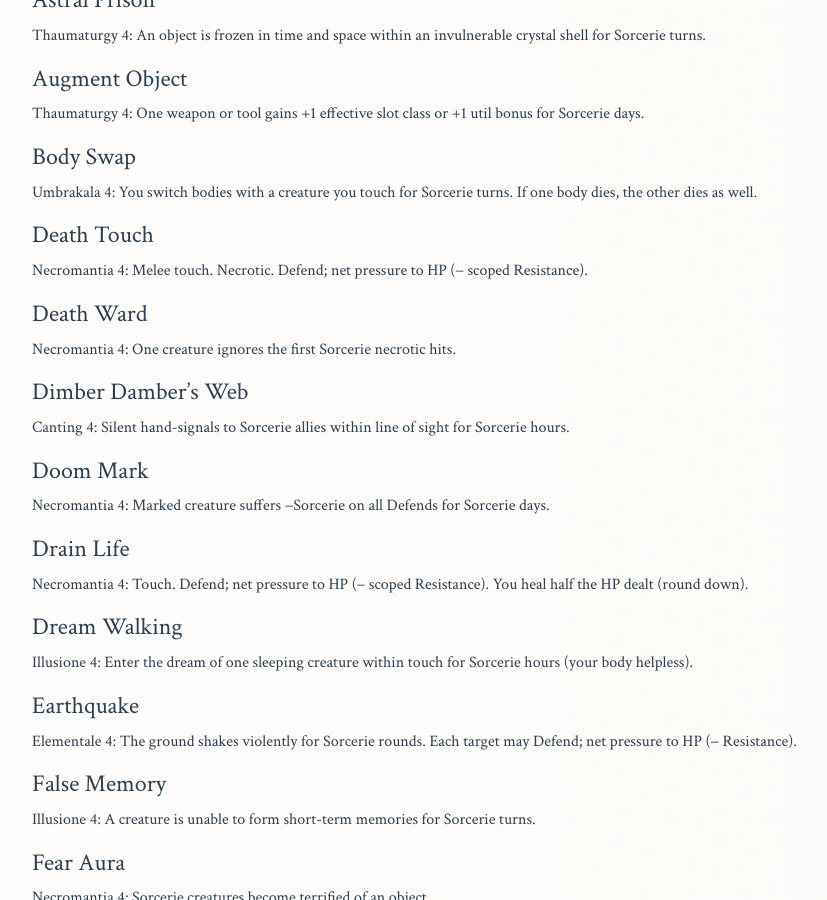
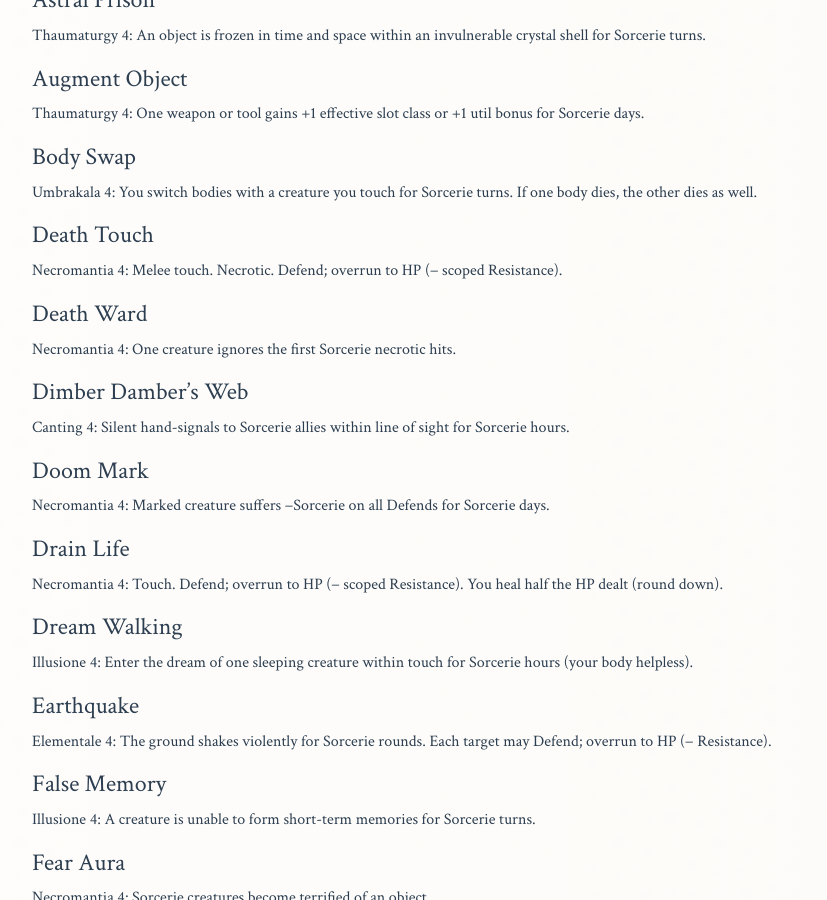
Before and after one commit to paulabrams/burners, a Jekyll site: the page built from burners-sorcerie.md, in a window 1280 px wide and 900 px high, scrolled down 23793 px. Shown: the whole window, without its empty margins (40-867 px from the left). Built offline with Jekyll 4.4.1, drawn with Linux system fonts in a browser that asks for light colours; some web fonts are replaced; some of the changed text lies outside the part shown.

Commit message:
Publish local draft: rename net pressure to overrun

```diff
--- a/burners-sorcerie.md
+++ b/burners-sorcerie.md
@@ -163,9 +163,9 @@ You may **Defend** as against any blow: commit Fuel dice, roll them, sum the fac
 **Physical** manifestations — conjured blade, stone shards, hail of metal, dodgeable cone — may be soaked by **AC** after Defend when the fiction makes the effect physical. **Non-physical** workings ignore AC.
 
 - **Defense ≥ cast:** fully defended — no effect, no HP loss.
-- **Defense < cast:** **net pressure** = cast − defense. Apply **either** the spell's HP harm **or** its control/status effect — **never both** on the same target from one working.
-
-**Damage** workings apply net pressure to HP **1:1** — each point of net pressure is one HP lost (Resistance still applies per kind). Physical spell attacks — shards, force blades, thunder you can dive from — use Defend, then AC, then Resistance like weapon blows.
+- **Defense < cast:** **overrun** = cast − defense. Apply **either** the spell's HP harm **or** its control/status effect — **never both** on the same target from one working.
+
+**Damage** workings apply overrun to HP **1:1** — each point of overrun is one HP lost (Resistance still applies per kind). Physical spell attacks — shards, force blades, thunder you can dive from — use Defend, then AC, then Resistance like weapon blows.
 
 **Control** (charm, sleep, fear, command…) is effect-only, not an HP meter. Fully defended: none. Defense fell short: the spell lands — **full control** as written when pressure is overwhelming, or **partial control** in edge cases only (Guide's call: weaker duration, loose compliance, one action slipped free). Recover when the working ends or is broken.
 
@@ -759,7 +759,7 @@ Illusione 1: Anything magical within line of sight glows and reveals its propert
 
 #### Dragon's Breath
 
-Elementale 1: Cone 60'. Each target may Defend; net pressure to HP (− Resistance).
+Elementale 1: Cone 60'. Each target may Defend; overrun to HP (− Resistance).
 
 #### Filch
 
@@ -1006,7 +1006,7 @@ Thaumaturgy 2: Make Sorcerie objects hover 2' above the ground, frictionless. Th
 
 #### Ice Heart
 
-Umbrakala 2: An ice layer spreads across a surface, up to Sorcerie × 10' in radius; creatures touched may Defend; net pressure to HP (− scoped Resistance).
+Umbrakala 2: An ice layer spreads across a surface, up to Sorcerie × 10' in radius; creatures touched may Defend; overrun to HP (− scoped Resistance).
 
 #### Increase Gravity
 
@@ -1082,7 +1082,7 @@ Thaumaturgy 3: Mechanisms (locks, traps, clockwork) obey simple commands for Sor
 
 #### Corpse Explosion
 
-Necromantia 3: 10' burst from one corpse. Each target may Defend; net pressure to HP (− Resistance).
+Necromantia 3: 10' burst from one corpse. Each target may Defend; overrun to HP (− Resistance).
 
 #### Darkmans Cloak
 
@@ -1117,7 +1117,7 @@ Illusione 3: Sorcerie creatures are invisible for as long as they can hold their
 
 #### Lightning Strike
 
-Elementale 3: Defend; net pressure to HP (− scoped Resistance).
+Elementale 3: Defend; overrun to HP (− scoped Resistance).
 
 #### Liquid Air
 
@@ -1129,7 +1129,7 @@ Thaumaturgy 3: Repair one broken mundane object up to chair-size; magical items
 
 #### Mind Shatter
 
-Umbrakala 3: Psychic — ignores Resistance. Defend; net pressure to HP (− scoped Resistance) **or** stunned 1 turn if defense < cast (not both).
+Umbrakala 3: Psychic — ignores Resistance. Defend; overrun to HP (− scoped Resistance) **or** stunned 1 turn if defense < cast (not both).
 
 #### Mirror Image
 
@@ -1169,7 +1169,7 @@ Necromantia 3: One creature feels your wound pain; if you have an open wound, th
 
 #### Phantasmal Force
 
-Illusione 3: Moving illusion. If believed: psychic — ignores AC. Defend; net pressure to HP (− scoped Resistance).
+Illusione 3: Moving illusion. If believed: psychic — ignores AC. Defend; overrun to HP (− scoped Resistance).
 
 #### Phantom Sound
 
@@ -1264,7 +1264,7 @@ Umbrakala 4: You switch bodies with a creature you touch for Sorcerie turns. If
 
 #### Death Touch
 
-Necromantia 4: Melee touch. Necrotic. Defend; net pressure to HP (− scoped Resistance).
+Necromantia 4: Melee touch. Necrotic. Defend; overrun to HP (− scoped Resistance).
 
 #### Death Ward
 
@@ -1280,7 +1280,7 @@ Necromantia 4: Marked creature suffers −Sorcerie on all Defends for Sorcerie d
 
 #### Drain Life
 
-Necromantia 4: Touch. Defend; net pressure to HP (− scoped Resistance). You heal half the HP dealt (round down).
+Necromantia 4: Touch. Defend; overrun to HP (− scoped Resistance). You heal half the HP dealt (round down).
 
 #### Dream Walking
 
@@ -1288,7 +1288,7 @@ Illusione 4: Enter the dream of one sleeping creature within touch for Sorcerie
 
 #### Earthquake
 
-Elementale 4: The ground shakes violently for Sorcerie rounds. Each target may Defend; net pressure to HP (− Resistance).
+Elementale 4: The ground shakes violently for Sorcerie rounds. Each target may Defend; overrun to HP (− Resistance).
 
 #### False Memory
 
@@ -1572,7 +1572,7 @@ Umbrakala 5: Pass through Sorcerie closed doors/windows as if open; no sound.
 
 #### Thunder Call
 
-Elementale 5: Burst in Sorcerie × 10'. Each target may Defend; net pressure to HP (− Resistance). Deafened 1 turn if net pressure lands.
+Elementale 5: Burst in Sorcerie × 10'. Each target may Defend; overrun to HP (− Resistance). Deafened 1 turn if overrun lands.
 
 #### Time Slip
 
@@ -1588,7 +1588,7 @@ Elementale 5: A spring of seawater erupts, producing a thousand cubic feet of wa
 
 #### Vampiric Touch
 
-Necromantia 5: Touch. Defend; net pressure to HP (− scoped Resistance). You heal the HP dealt (cannot exceed max HP).
+Necromantia 5: Touch. Defend; overrun to HP (− scoped Resistance). You heal the HP dealt (cannot exceed max HP).
 
 #### Vision
 
@@ -1721,7 +1721,7 @@ Necromantia 6: Trap a dying soul in a gem for Sorcerie days; speak with it.
 
 #### Soul Rend
 
-Necromantia 6: Defend; net pressure to HP (− scoped Resistance). If brought to 0 HP, soul is shunted out for Sorcerie hours (recoverable).
+Necromantia 6: Defend; overrun to HP (− scoped Resistance). If brought to 0 HP, soul is shunted out for Sorcerie hours (recoverable).
 
 #### Space Fold
 
```
Also changed, not shown: burners-adventure-game.md (+2 -2 lines), burners-ose-conversions.md (+4 -4 lines).
